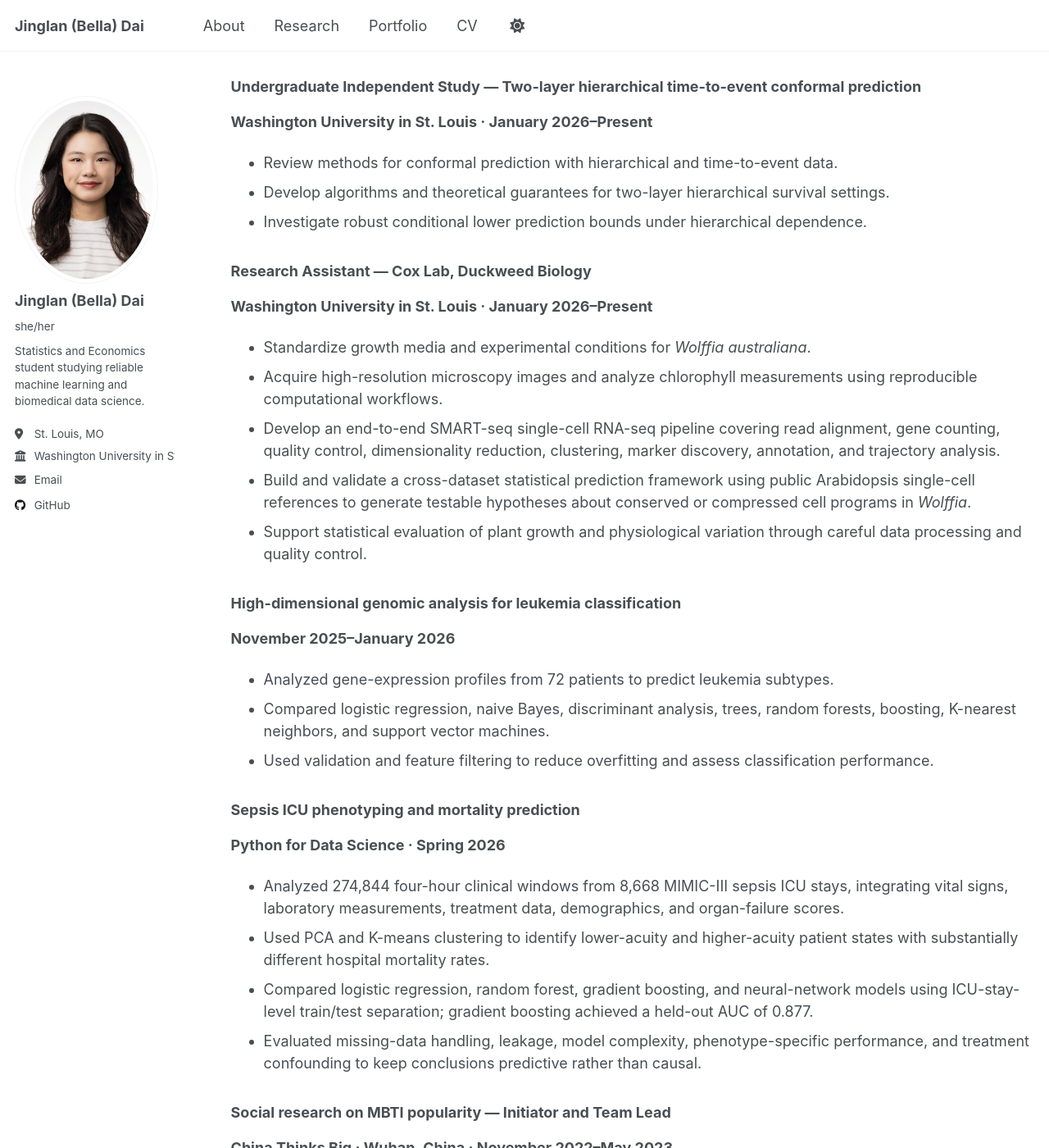
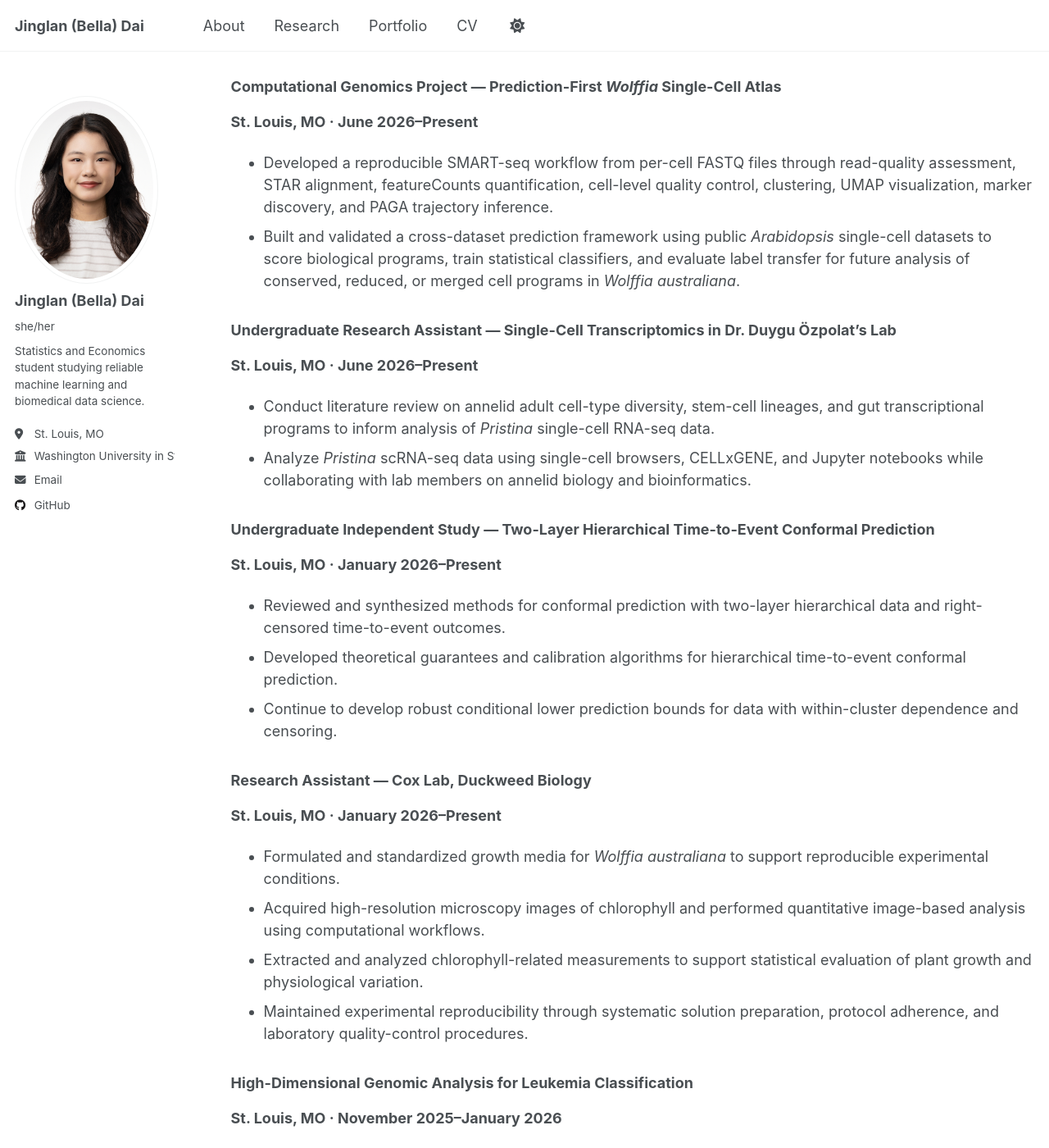
Before and after one commit to belladai36/belladai36.github.io, a Jekyll site: the page built from _pages/cv.md, in a window 1280 px wide and 1400 px high, scrolled down 570 px. Shown: the whole window at 82% size. Built offline with Jekyll 4.4.1, drawn with Linux system fonts in a browser that asks for light colours; a script that is not in the unit is left out; some of the changed text lies outside the part shown.

Commit message:
Update cv.md

```diff
--- a/_pages/cv.md
+++ b/_pages/cv.md
@@ -18,61 +18,73 @@ Education
 
 August 2024–July 2028 (expected) · GPA: 3.99/4.00
 
-- Dean's List, Fall 2024, Spring 2025, Fall 2025, and Spring 2026
-- Relevant coursework: Machine Learning, Bayesian Statistics, Linear Algebra, Probability, Linear Regression, Econometrics, Microeconomics, Macroeconomics, and Latin
+- Dean’s List: Fall 2024, Spring 2025, Fall 2025, and Spring 2026
+- Relevant coursework: Machine Learning, Bayesian Statistics, Linear Algebra, Probability, Linear Regression, Econometrics, Principles of Microeconomics, Principles of Macroeconomics, and Latin
 
 Research interests
 ==================
 
-Conformal prediction in hierarchical data; machine learning; robust high-dimensional statistical estimation and inference; biomedical informatics.
+Conformal prediction in hierarchical data; machine learning; robust high-dimensional statistical estimation and inference; biomedical informatics; single-cell transcriptomics.
 
 Research experience
 ===================
 
-### Undergraduate Independent Study — Two-layer hierarchical time-to-event conformal prediction
+### Computational Genomics Project — Prediction-First *Wolffia* Single-Cell Atlas
 
-**Washington University in St. Louis · January 2026–Present**
+**St. Louis, MO · June 2026–Present**
 
-- Review methods for conformal prediction with hierarchical and time-to-event data.
-- Develop algorithms and theoretical guarantees for two-layer hierarchical survival settings.
-- Investigate robust conditional lower prediction bounds under hierarchical dependence.
+- Developed a reproducible SMART-seq workflow from per-cell FASTQ files through read-quality assessment, STAR alignment, featureCounts quantification, cell-level quality control, clustering, UMAP visualization, marker discovery, and PAGA trajectory inference.
+- Built and validated a cross-dataset prediction framework using public *Arabidopsis* single-cell datasets to score biological programs, train statistical classifiers, and evaluate label transfer for future analysis of conserved, reduced, or merged cell programs in *Wolffia australiana*.
+
+### Undergraduate Research Assistant — Single-Cell Transcriptomics in Dr. Duygu Özpolat’s Lab
+
+**St. Louis, MO · June 2026–Present**
+
+- Conduct literature review on annelid adult cell-type diversity, stem-cell lineages, and gut transcriptional programs to inform analysis of *Pristina* single-cell RNA-seq data.
+- Analyze *Pristina* scRNA-seq data using single-cell browsers, CELLxGENE, and Jupyter notebooks while collaborating with lab members on annelid biology and bioinformatics.
+
+### Undergraduate Independent Study — Two-Layer Hierarchical Time-to-Event Conformal Prediction
+
+**St. Louis, MO · January 2026–Present**
+
+- Reviewed and synthesized methods for conformal prediction with two-layer hierarchical data and right-censored time-to-event outcomes.
+- Developed theoretical guarantees and calibration algorithms for hierarchical time-to-event conformal prediction.
+- Continue to develop robust conditional lower prediction bounds for data with within-cluster dependence and censoring.
 
 ### Research Assistant — Cox Lab, Duckweed Biology
 
-**Washington University in St. Louis · January 2026–Present**
+**St. Louis, MO · January 2026–Present**
 
-- Standardize growth media and experimental conditions for *Wolffia australiana*.
-- Acquire high-resolution microscopy images and analyze chlorophyll measurements using reproducible computational workflows.
-- Develop an end-to-end SMART-seq single-cell RNA-seq pipeline covering read alignment, gene counting, quality control, dimensionality reduction, clustering, marker discovery, annotation, and trajectory analysis.
-- Build and validate a cross-dataset statistical prediction framework using public Arabidopsis single-cell references to generate testable hypotheses about conserved or compressed cell programs in *Wolffia*.
-- Support statistical evaluation of plant growth and physiological variation through careful data processing and quality control.
+- Formulated and standardized growth media for *Wolffia australiana* to support reproducible experimental conditions.
+- Acquired high-resolution microscopy images of chlorophyll and performed quantitative image-based analysis using computational workflows.
+- Extracted and analyzed chlorophyll-related measurements to support statistical evaluation of plant growth and physiological variation.
+- Maintained experimental reproducibility through systematic solution preparation, protocol adherence, and laboratory quality-control procedures.
 
-### High-dimensional genomic analysis for leukemia classification
+### High-Dimensional Genomic Analysis for Leukemia Classification
 
-**November 2025–January 2026**
+**St. Louis, MO · November 2025–January 2026**
 
-- Analyzed gene-expression profiles from 72 patients to predict leukemia subtypes.
-- Compared logistic regression, naive Bayes, discriminant analysis, trees, random forests, boosting, K-nearest neighbors, and support vector machines.
-- Used validation and feature filtering to reduce overfitting and assess classification performance.
+- Analyzed gene-expression profiles from 72 leukemia patients to develop predictive models for subtype classification.
+- Compared parametric methods—logistic regression, naive Bayes, and discriminant analysis—with classification trees, random forests, boosting, K-nearest neighbors, and support vector machines.
+- Used model validation and feature filtering to reduce overfitting and evaluate classification performance.
 
-### Sepsis ICU phenotyping and mortality prediction
-
-**Python for Data Science · Spring 2026**
-
-- Analyzed 274,844 four-hour clinical windows from 8,668 MIMIC-III sepsis ICU stays, integrating vital signs, laboratory measurements, treatment data, demographics, and organ-failure scores.
-- Used PCA and K-means clustering to identify lower-acuity and higher-acuity patient states with substantially different hospital mortality rates.
-- Compared logistic regression, random forest, gradient boosting, and neural-network models using ICU-stay-level train/test separation; gradient boosting achieved a held-out AUC of 0.877.
-- Evaluated missing-data handling, leakage, model complexity, phenotype-specific performance, and treatment confounding to keep conclusions predictive rather than causal.
-
-### Social research on MBTI popularity — Initiator and Team Lead
+### Social Research on MBTI Popularity — Initiator and Team Lead
 
 **China Thinks Big · Wuhan, China · November 2022–May 2023**
 
-- Led a five-person team and collected 118 survey responses on peers' use of MBTI results.
-- Combined literature analysis and survey evidence to study psychological, social, and market drivers.
-- Designed and published an interactive science-communication video that received more than 4,000 cross-platform views and generated 297 follow-up survey responses.
-- Evaluated changes in viewers' understanding of MBTI and willingness to adopt strategies for reducing overreliance on personality labels.
+- Led a five-person team studying why peers rely on MBTI test results and personality labels.
+- Collected 118 survey responses and examined limitations in the objectivity and standardization of personality tests.
+- Conducted literature analysis on the psychological, social, and market drivers of adolescents’ need for belonging.
+- Synthesized theoretical and survey evidence into a research paper and created an interactive science-communication video.
 - Qualified for the 2023 China Thinks Big Global Final.
+
+### Statistical Modelling — CO₂ Emissions and Global Temperature Change
+
+**November 2022–February 2023**
+
+- Used Python to fit quadratic polynomial and quadratic polynomial-plus-dummy-variable models to atmospheric CO₂ concentration data and forecast concentrations for 2050 and 2100.
+- Introduced an ARIMA model to forecast land–ocean temperature change.
+- Conducted correlation and regression analyses to study the relationship between atmospheric CO₂ concentration and global temperature change.
 
 Professional experience
 =======================
@@ -81,44 +93,48 @@ Professional experience
 
 **Gala Circle Inc. · Remote · June–September 2026**
 
-- Collect and verify restaurant business metrics, including revenue, point-of-sale service fees, and labor costs.
-- Segment merchants using revenue, operational characteristics, and business needs; combine quantitative analysis with merchant interviews to identify demand patterns.
-- Analyze outreach and conversion performance and support data-driven recommendations for tier-specific operational and promotional strategies.
+- Collect and verify restaurant business metrics, including monthly revenue, point-of-sale service fees, labor costs, outreach, and conversion data.
+- Segment merchants by revenue and operational needs, combine quantitative analysis with merchant interviews, and support tier-specific operational and promotional recommendations.
 
-### Incoming Residential Advisor
+### Residential Advisor
 
-**Washington University in St. Louis · August 2026–May 2027**
+**Washington University in St. Louis · August 2026–Present**
 
-- Selected to support an inclusive residential community, respond to resident needs, and lead community-building programs.
+- Build and maintain an inclusive and safe residential community while supporting residents’ academic, social, and personal well-being.
+- Enforce housing policies and participate in on-call rotations, responding to incidents and coordinating with professional staff as needed.
+- Plan and lead community-building programs and connect residents with appropriate campus resources.
 
 ### Probability Grader and Statistics Help Room Tutor
 
 **WashU Department of Statistics and Data Science · August–December 2025**
 
+- Graded coursework for SDS 4010: Probability.
+- Supported students as a Statistics Help Room tutor.
+
 ### Program Assistant
 
 **WashU Arts & Sciences Pre-College Program · April–July 2025**
 
-- Supported academic, community, and college-readiness programming for pre-college students.
+- Supported academic, community, and college-readiness activities, provided information about university resources, and helped students understand program policies and procedures.
 
 ### WU GUIDE
 
 **WashU Office for International Student Engagement · April–August 2025**
 
-- Mentored incoming international students through campus orientation and academic and social transitions.
+- Guided and supported new international students through campus orientation and their academic and social transitions.
 
 Leadership and service
 ======================
 
-### Treasurer and Volunteer, Adopt A Grandparent
+### Treasurer and Volunteer — Adopt A Grandparent
 
-**August 2024–Present**
+**St. Louis, MO · August 2024–Present**
 
-- Volunteer weekly at two St. Louis retirement communities.
-- Manage budgeting and expense records for the student organization.
+- Volunteer weekly at two local retirement communities.
+- Manage budgeting and funding-expense records while strengthening organizational financial practices.
 
-Skills
-======
+Skills and interests
+====================
 
-- **Programming and analysis:** Python, R, SQL, Excel, JavaScript, LaTeX
+- **Programming and analysis:** Python (proficient), R (proficient), SQL (intermediate), Excel (intermediate), JavaScript (basic), LaTeX (basic)
 - **Languages:** Mandarin Chinese (native), English (proficient), Latin (familiar), Korean (beginner)
```
